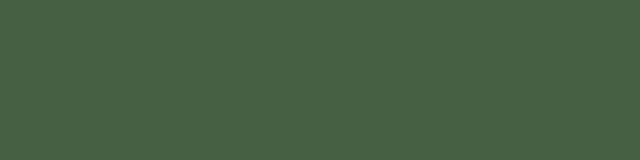
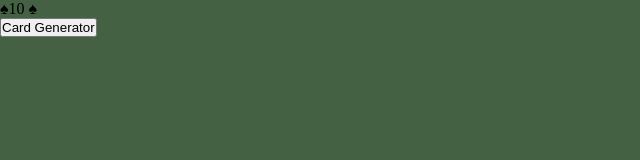
Before and after one commit to LuiyiCR/Luiyi-Random-Card-Generator, a plain HTML site: page index.html in a window 1280 px wide. Shown: the whole page, without its empty margins (0-640 px from the left). Drawn offline with Linux system fonts and the light colour scheme.

Commit message:
html-skeleton

```diff
--- a/index.html
+++ b/index.html
@@ -7,6 +7,13 @@
     <title>Random Card</title>
   </head>
   <body>
+    <div class="container">
+      <div class="card">
+        <span>♠</span>10
+        <span>♠</span>
+      </div>
+      <button class="btn">Card Generator</button>
+    </div>
     <script src="randomCardGenerator.js"></script>
   </body>
 </html>
```
